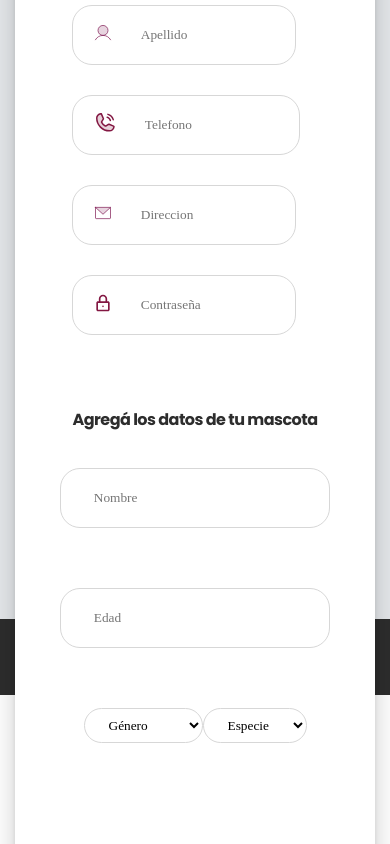
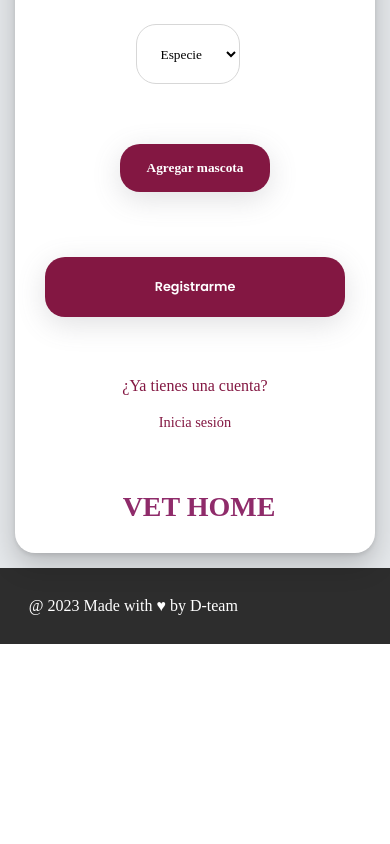
Before and after one commit to ArchSofia/s2vethome, a React (Vite) app in the folder veterinary-clinic/: page /register in a window 390 px wide. Shown: the part 1183-2027 px from the top of the page. After the commit the page ends 1827 px from the top, so only its background shows below. Built offline with nearby package versions, Linux system fonts and the light colour scheme; a web font is replaced by a local one.

Commit message:
Arregla responsive Registro

```diff
--- a/veterinary-clinic/src/components/Header/Header.jsx
+++ b/veterinary-clinic/src/components/Header/Header.jsx
@@ -1,18 +1,18 @@
 import React, { useContext } from "react";
 import "./Header.css";
 import collie from "../../assets/photo-collie.png";
-import { UserContext } from '../../context/UserContext'
+import { UserContext } from "../../context/UserContext";
 import { Link } from "react-router-dom";
 
+const Header = () => {
+	const { isUserLogged, setIsUserLogged, setUserLogged } =
+		useContext(UserContext);
 
-const Header = () => {
-	const {isUserLogged, setIsUserLogged, setUserLogged} = useContext(UserContext);
-
-  const handleLogout = () => {
-    sessionStorage.clear()
-    setIsUserLogged(false)
-    setUserLogged({})
-  }
+	const handleLogout = () => {
+		sessionStorage.clear();
+		setIsUserLogged(false);
+		setUserLogged({});
+	};
 
 	return (
 		<div className="ctn-header">
@@ -23,14 +23,18 @@ const Header = () => {
 				</div>
 				<h1>Tu familia es importante para nosotros</h1>
 				<h3>Comprometidos con el bienestar de tus mascotas en cada etapa.</h3>
-					{
-						isUserLogged ?
-						<button className='logout-button' onClick={handleLogout}>Cerrar sesión</button>
-						: <Link to='/login' className='header-button'>Inicia sesión</Link>
-					}
-				<div className="logout-button">
+				{isUserLogged ? (
+					<button className="logout-button" onClick={handleLogout}>
+						Cerrar sesión
+					</button>
+				) : (
+					<Link to="/login" className="header-button">
+						Inicia sesión
+					</Link>
+				)}
+				{/* <div className="logout-button">
 					<a href="#contact">Contactanos</a>
-				</div>
+				</div> */}
 			</div>
 			<div className="header-photos">
 				<img src={collie} className="portrait" alt="photo" />
--- a/veterinary-clinic/src/pages/Register/Register.css
+++ b/veterinary-clinic/src/pages/Register/Register.css
@@ -1,12 +1,12 @@
 .ctn-register{
     display: flex;
     flex-direction: column;
-
     align-items: center;
-    /* max-height: calc(100vh - 117.8px); */
     min-height: 961px;
     background-color:#E5E8EB;
-    height: 1600px;
+    height: fit-content;
+    padding-top: 2rem;
+    padding-bottom: 2rem;
 }
 
 h1.login-title{
@@ -45,7 +45,7 @@ h2{
 }
 
 .form-register-ctn{
-    height: 900px;
+    height: fit-content;
     display: flex;
     flex-direction: column;
     justify-content: space-evenly;
@@ -94,9 +94,9 @@ h2{
 }
 
 .form-register{
-    margin-top: 700px;
-    width: 571px;
-    height: auto;
+/*     margin-top: 700px;*/
+     width: 571px;
+    height: fit-content;
     background-color: rgb(255, 255, 255);
     box-shadow: rgba(0, 0, 0, 0.2) 0px 12px 28px 0px, rgba(0, 0, 0, 0.1) 0px 2px 4px 0px, rgba(255, 255, 255, 0.05) 0px 0px 0px 1px inset;
     border-radius: 20px;
@@ -414,16 +414,16 @@ article{
         margin-top: 60px;
     }
 
-    .form-register {
-        margin-top: 800px;}
+   /*  .form-register {
+        margin-top: 800px;} */
 
     .register-name{
         width: 85%;
     }
 
-    .ctn-register {
+    /* .ctn-register {
         height: 1750px;
-    }
+    } */
 
     .label .text-wrapper {
 
--- a/veterinary-clinic/src/pages/Register/Register.jsx
+++ b/veterinary-clinic/src/pages/Register/Register.jsx
@@ -36,14 +36,13 @@ const Register = () => {
 	const [ageError, setAgeError] = useState("");
 	const [nameError, setNameError] = useState(false);
 
-
 	const goBack = () => {
 		navigate(-1);
 	};
 
 	const inputPetsChange = (event) => {
 		const { name, value } = event.target;
-		 if (name === 'age') {
+		if (name === "age") {
 			const age = parseInt(value, 10);
 			if (isNaN(age) || age < 0 || age > 25) {
 				setAgeError(true);
@@ -51,8 +50,8 @@ const Register = () => {
 				setAgeError(false);
 			}
 		}
-		  if (name === 'petName') {
-			if (/^[A-Za-z]+$/.test(value) || value === '') {
+		if (name === "petName") {
+			if (/^[A-Za-z]+$/.test(value) || value === "") {
 				setNameError(false);
 			} else {
 				setNameError(true);
@@ -67,18 +66,24 @@ const Register = () => {
 
 	const savingPets = (event) => {
 		event.preventDefault();
-		if(pet.petName && pet.age && pet.gender !== "default" && pet.petSpecies !== "default" && ageError === false && nameError === false){
-			setErrorPets(false)
-			setAgeError(false)
-			setNameError(false)
-			setIncompleteInputError(false)
+		if (
+			pet.petName &&
+			pet.age &&
+			pet.gender !== "default" &&
+			pet.petSpecies !== "default" &&
+			ageError === false &&
+			nameError === false
+		) {
+			setErrorPets(false);
+			setAgeError(false);
+			setNameError(false);
+			setIncompleteInputError(false);
 			setPetsArray([...petsArray, pet]);
 		} else {
-			setErrorPets(true)
+			setErrorPets(true);
 		}
 		setPet({ petName: "", age: "", gender: "default", petSpecies: "default" });
 	};
-
 
 	const deletePet = (index) => {
 		let newPetsArray = petsArray.filter((_, i) => i !== index);
@@ -114,7 +119,9 @@ const Register = () => {
 				})
 				.catch((error) => {
 					setError(true);
-					setErrorRegisterMsj("Debes agregar al menos a 1 mascota para completar tu registro");
+					setErrorRegisterMsj(
+						"Debes agregar al menos a 1 mascota para completar tu registro"
+					);
 				});
 		} else {
 			setError(true);
@@ -266,23 +273,32 @@ const Register = () => {
 											</div>
 										);
 									})}
-									{
-										errorPets && <div className="ctn-error-pets">
-											<p className="text-error-pet">Para agregar a una mascota, todos los campos deben estar completos</p>
+								{errorPets && (
+									<div className="ctn-error-pets">
+										<p className="text-error-pet">
+											Para agregar a una mascota, todos los campos deben estar
+											completos
+										</p>
 									</div>
-									}
-									{
-										ageError && <div className="ctn-error-pets">
-											<p className="text-error-pet">La edad de la mascota debe ser un número entre 0 y 25</p>
+								)}
+								{ageError && (
+									<div className="ctn-error-pets">
+										<p className="text-error-pet">
+											La edad de la mascota debe ser un número entre 0 y 25
+										</p>
 									</div>
-									}
-									{nameError && <p className="ctn-error-pets">El campo nombre solo debe contener letras</p>}
+								)}
+								{nameError && (
+									<p className="ctn-error-pets">
+										El campo nombre solo debe contener letras
+									</p>
+								)}
 							</div>
 
 							<div className="primerfila">
 								<div class="input-field-67">
 									<input
-										className={`input-pet ${nameError ? 'errorName' : ''}`}
+										className={`input-pet ${nameError ? "errorName" : ""}`}
 										type="text"
 										name="petName"
 										value={pet.petName}
@@ -292,7 +308,7 @@ const Register = () => {
 								</div>
 								<div class="input-field-67">
 									<input
-										className={`input-pet ${ageError ? 'errorAge' : ''}`}
+										className={`input-pet ${ageError ? "errorAge" : ""}`}
 										type="number"
 										min={1}
 										max={25}
@@ -301,7 +317,9 @@ const Register = () => {
 										placeholder="Edad"
 										onChange={inputPetsChange}
 									></input>
-									{ageError && <p className="error-message-age">Número inválido</p>}
+									{ageError && (
+										<p className="error-message-age">Número inválido</p>
+									)}
 								</div>
 							</div>
 
@@ -341,11 +359,15 @@ const Register = () => {
 						>
 							Registrarme
 						</button>
-						<div className="reset-sign inicia">
-							¿Ya tienes una cuenta? Inicia sesión.
-						</div>
+						<div className="reset-sign inicia">¿Ya tienes una cuenta?</div>
 						<p>
-							<a href="/login">Inicia sesión</a>
+							<br />
+							<a
+								style={{ textDecoration: "none", color: "#831742" }}
+								href="/login"
+							>
+								Inicia sesión
+							</a>
 						</p>
 						<div className="logo-name">
 							<h1 className="logo-title logo-bottom">VET HOME</h1>
```
Lines whose indentation alone changed are shown as unchanged.
